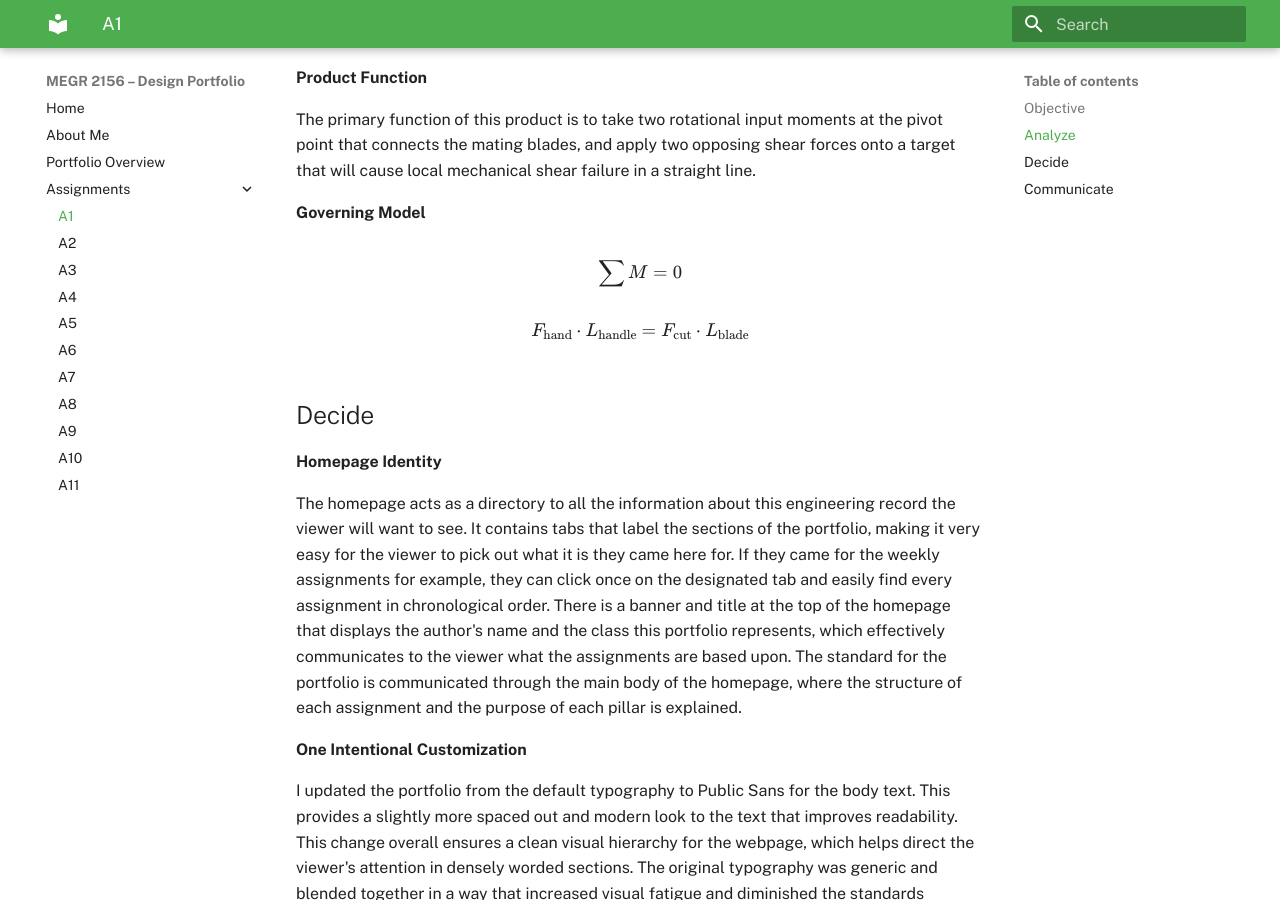
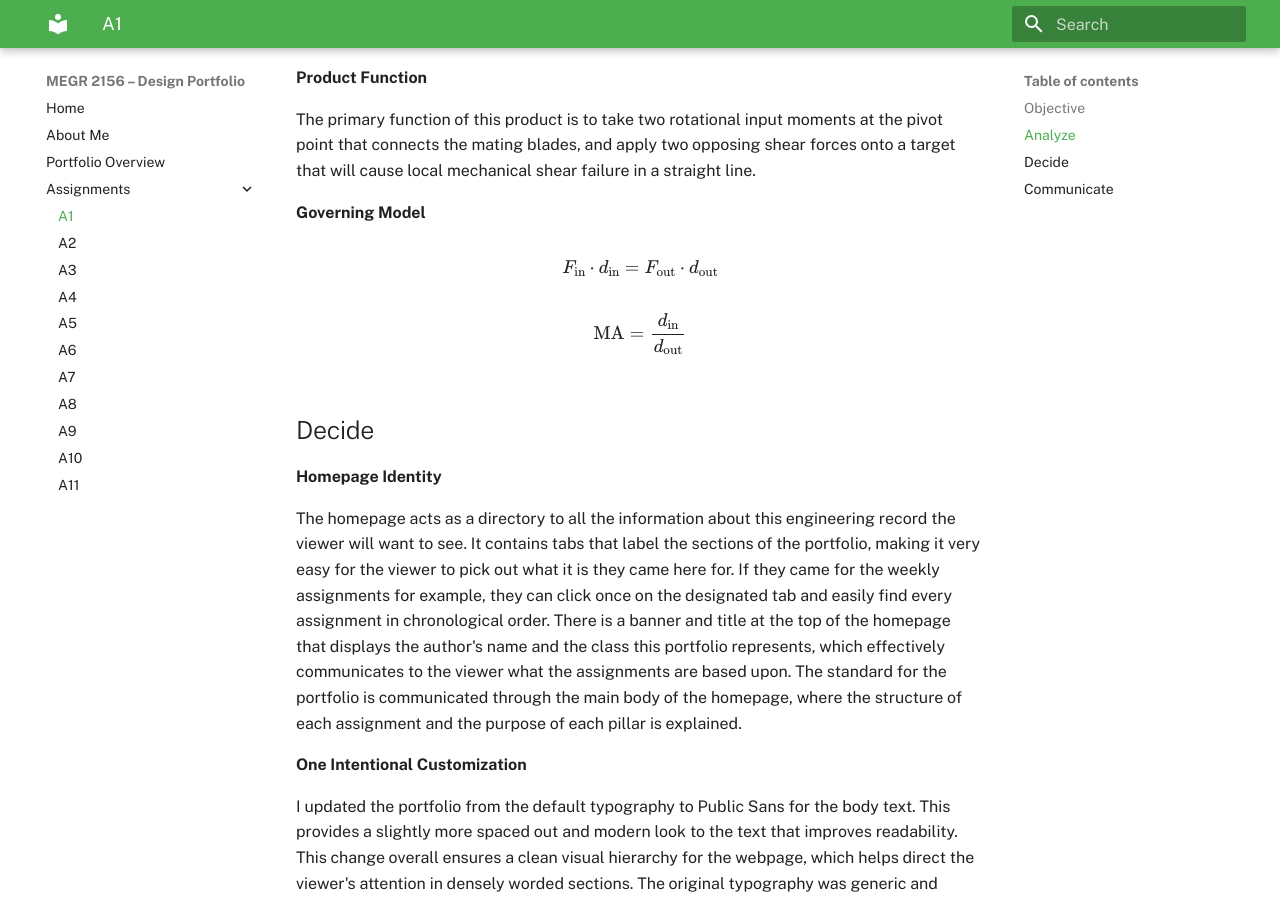
Before and after one commit to Jmswanchara/megr2156-portfolio, an MkDocs documentation site: the page built from docs/assignments/A01/index.md, in a window 1280 px wide and 900 px high, scrolled down 1968 px. Built offline with MkDocs 1.6.1 and Material for MkDocs 9.7.7, drawn with Linux system fonts in a browser that asks for light colours.

Commit message:
Update governing model equations in index.md

```diff
--- a/docs/assignments/A01/index.md
+++ b/docs/assignments/A01/index.md
@@ -50,9 +50,9 @@ The primary function of this product is to take two rotational input moments at
 
 **Governing Model**
 
-$$\sum M = 0$$
+$$F_{\text{in}} \cdot d_{\text{in}} = F_{\text{out}} \cdot d_{\text{out}}$$
 
-$$F_{\text{hand}} \cdot L_{\text{handle}} = F_{\text{cut}} \cdot L_{\text{blade}}$$
+$$\text{MA} = \frac{d_{\text{in}}}{d_{\text{out}}}$$
 
 ## Decide
 
```
